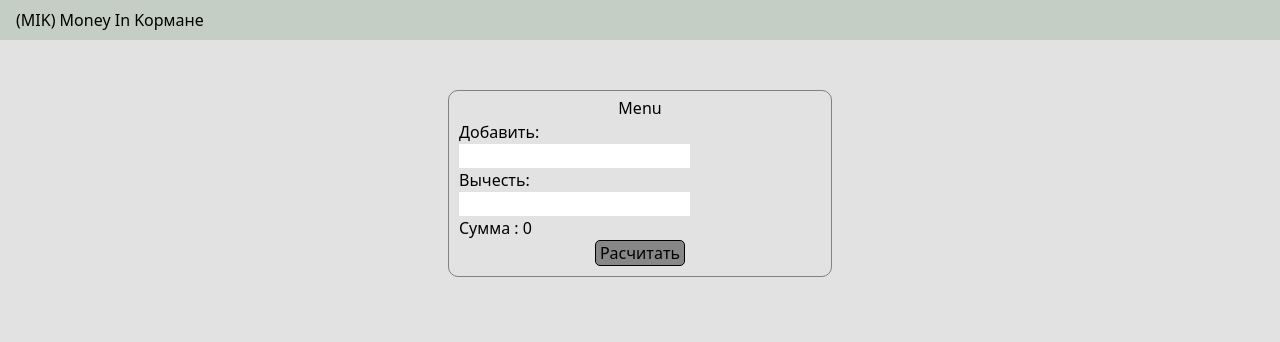
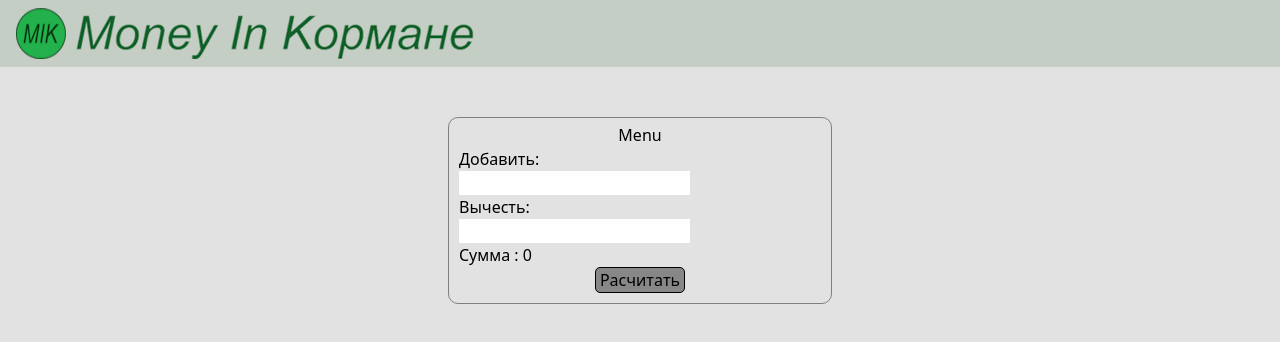
Before and after one commit to BpJ-inx/Money-in-Kormany, a Vue app: page / in a window 1280 px wide. Shown: the top 342 px of the page. Built offline with nearby package versions, Linux system fonts and the light colour scheme.

Commit message:
add logo and name

```diff
--- a/src/assets/compmonents/navbar.scss
+++ b/src/assets/compmonents/navbar.scss
@@ -1,4 +1,5 @@
 .navbar {
     border: 0px solid black;
     background-color: rgba(10, 81, 10, 0.136);
+    align-items: center;
 }
--- a/src/components/ui/navbar/UNavbar.vue
+++ b/src/components/ui/navbar/UNavbar.vue
@@ -1,6 +1,9 @@
 <template>
-    <nav class="navbar lg:px-4 flex flex-wrap  items-center lg:py-2">
-        (MIK) Money In Kормане
+    <nav class="navbar lg:px-4 flex flex-wrap   lg:py-2">
+        <label class="flex pr-1">
+            <img src="/label.png" class="mr-2">
+            <img src="/name.png" class="pt-1" alt="Momey In Кормане">
+        </label>
     </nav>
 </template>
 
```
Also changed, not shown: public/label.png (added), public/name.png (added).
